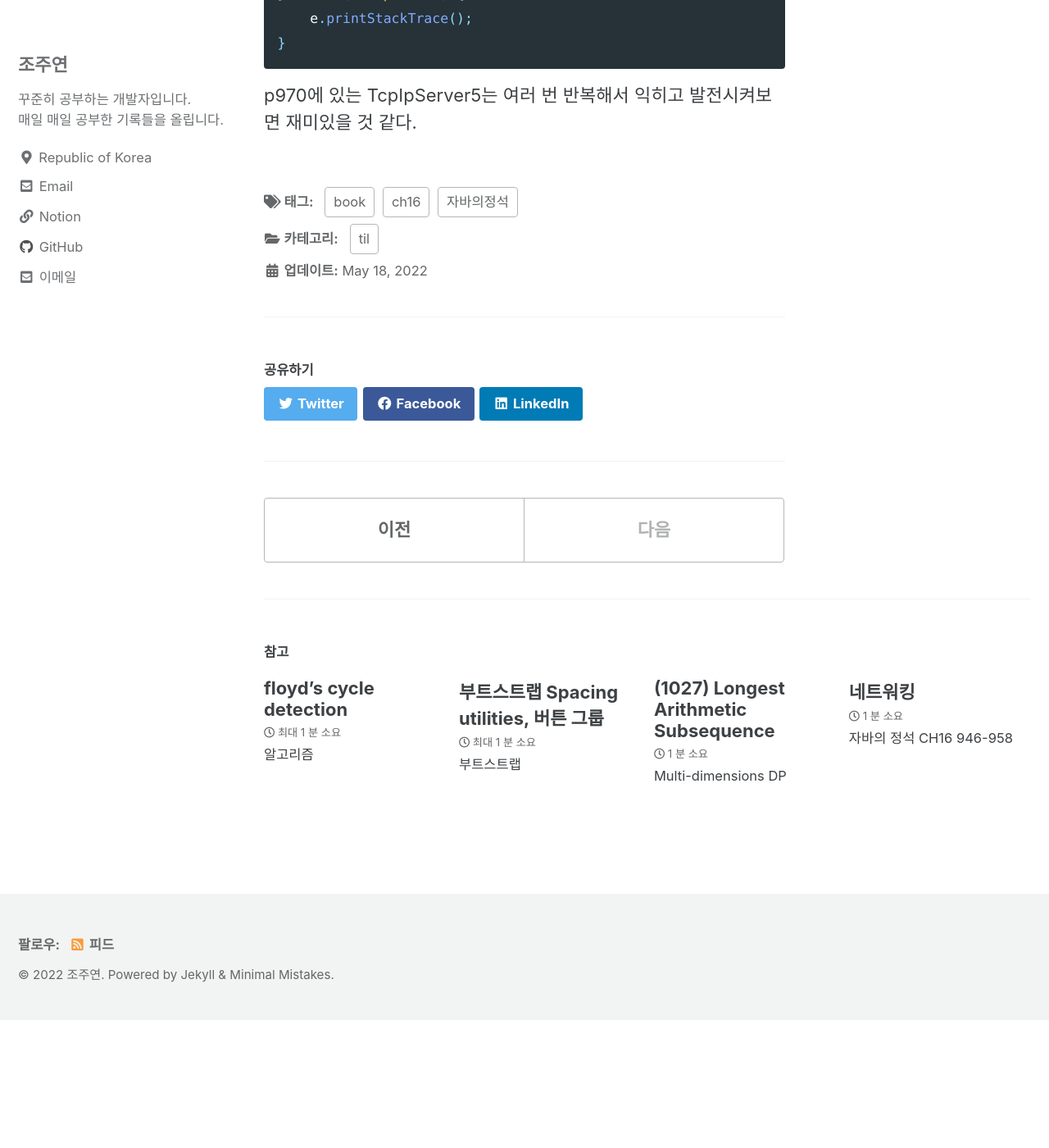
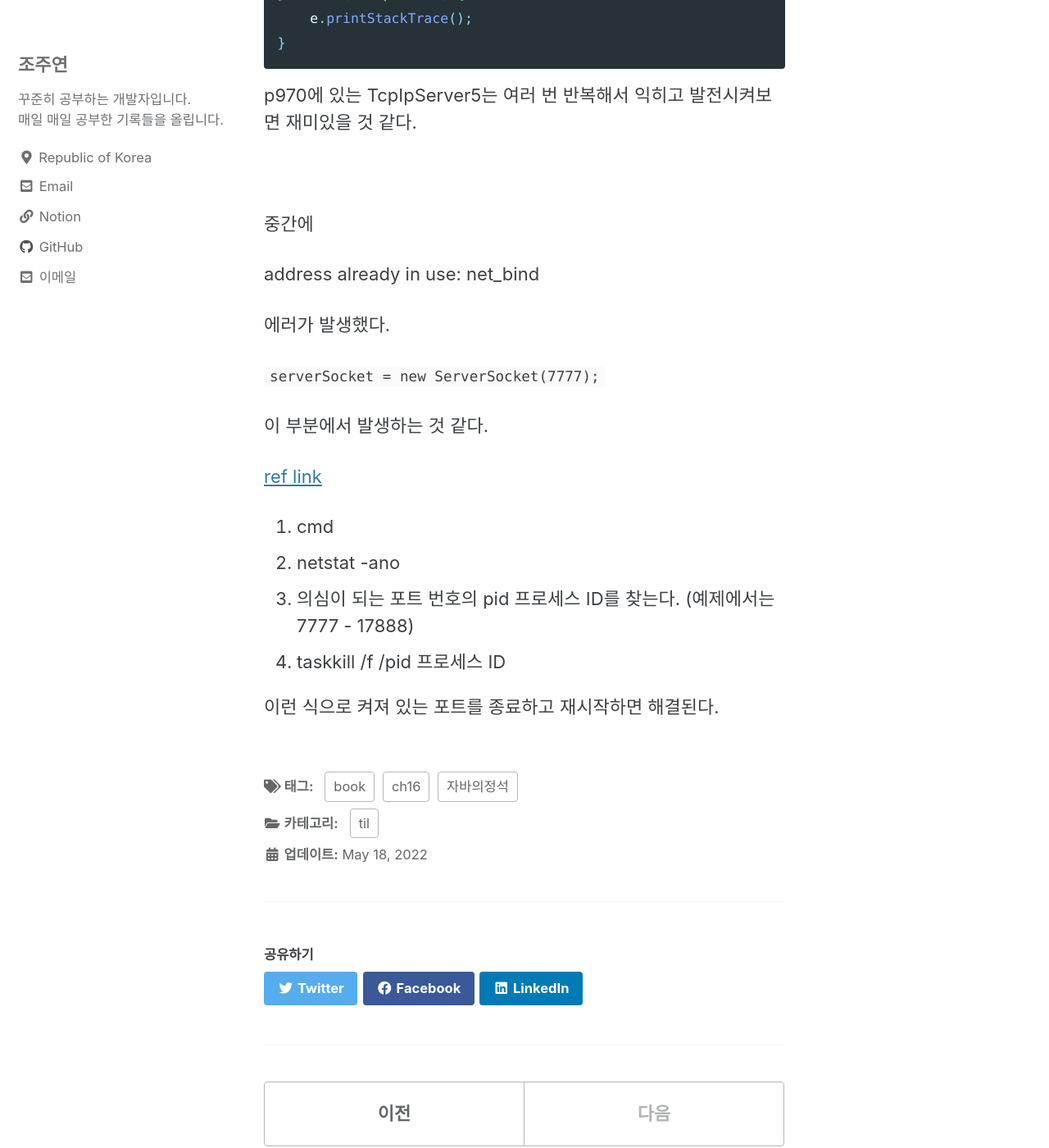
Before and after one commit to yeonleaf/yeonleaf.github.io, a Jekyll site: the page built from _posts/2022-05-18-til-3.md, in a window 1280 px wide and 1400 px high, scrolled down 1664 px. Shown: the whole window at 82% size. Built offline with Jekyll 4.4.1, drawn with Linux system fonts in a browser that asks for light colours; cached includes are drawn as plain includes; before the commit the page ends 2908 px from its top, so only the background shows below that.

Commit message:
Update 2022-05-18-til-3.md

````diff
--- a/_posts/2022-05-18-til-3.md
+++ b/_posts/2022-05-18-til-3.md
@@ -58,3 +58,25 @@ try {
 }
 ```
 p970에 있는 TcpIpServer5는 여러 번 반복해서 익히고 발전시켜보면 재미있을 것 같다.
+
+
+<br>
+
+중간에
+
+address already in use: net_bind
+
+에러가 발생했다.
+
+`serverSocket = new ServerSocket(7777);`
+
+이 부분에서 발생하는 것 같다.
+
+[ref link](https://mkil.tistory.com/466)
+
+1. cmd
+2. netstat -ano
+3. 의심이 되는 포트 번호의 pid 프로세스 ID를 찾는다. (예제에서는 7777 - 17888)
+4. taskkill /f /pid 프로세스 ID
+
+이런 식으로 켜져 있는 포트를 종료하고 재시작하면 해결된다.
````
